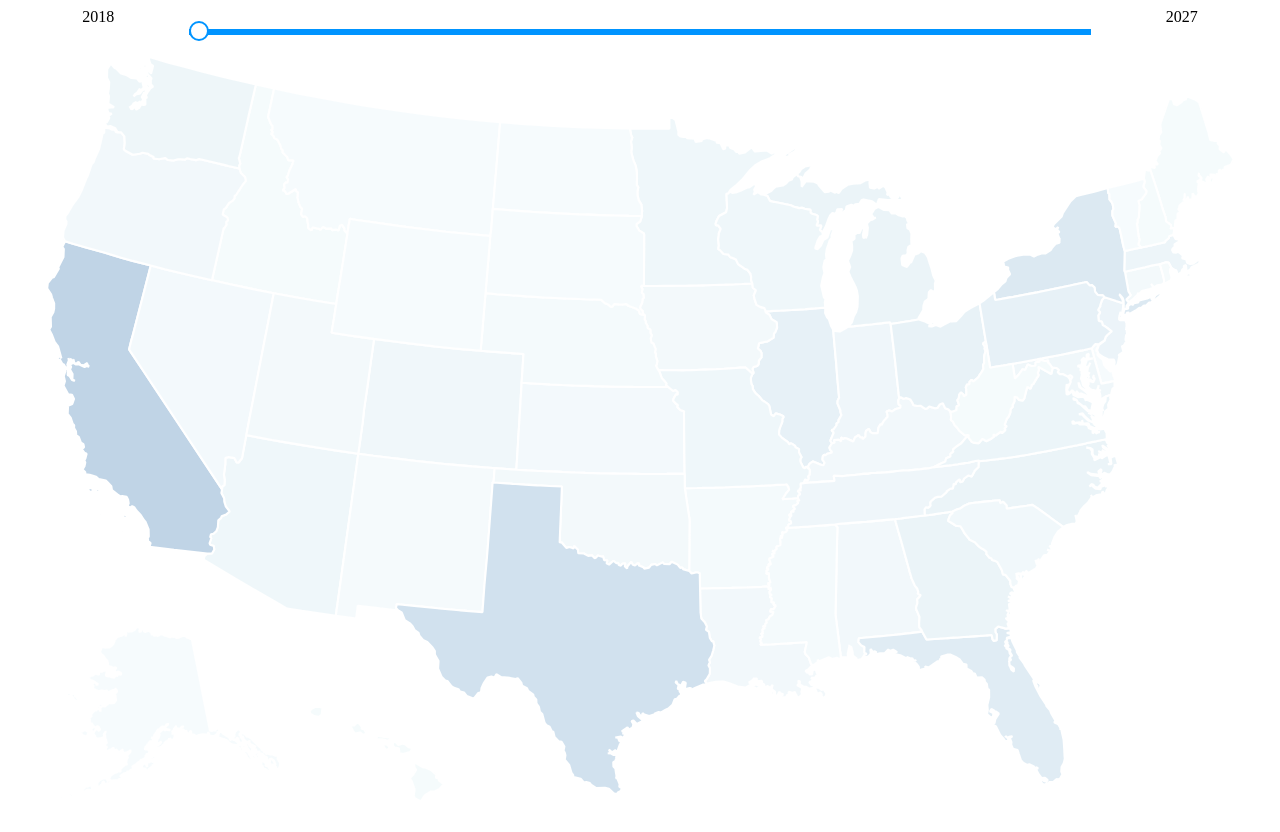
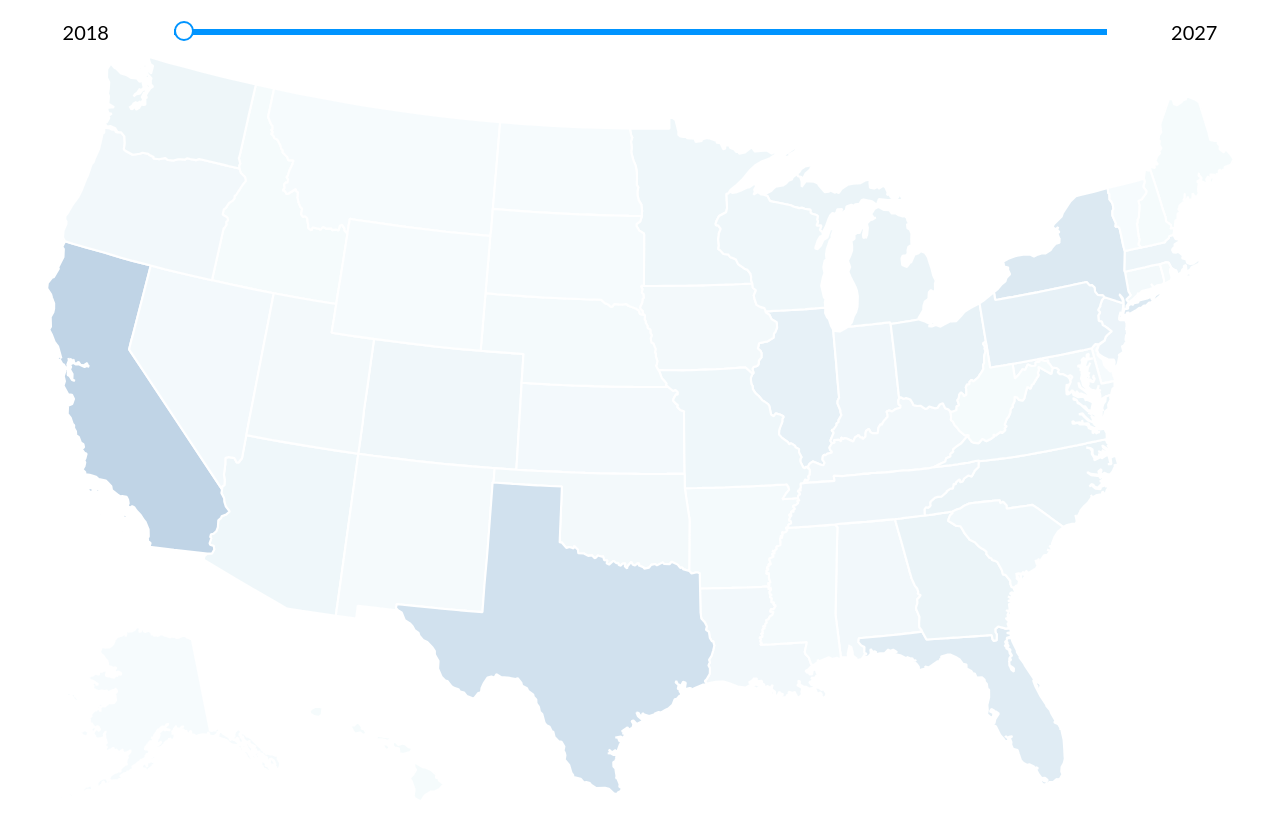
Before and after one commit to TaxFoundation/jobs-map, a React (Create React App) app: page / in a window 1280 px wide. Shown: the top 832 px of the page. Built offline with nearby package versions, Linux system fonts and the light colour scheme.

Commit message:
Slider label styles added

```diff
--- a/src/components/Slider.js
+++ b/src/components/Slider.js
@@ -4,11 +4,16 @@ import styled from 'styled-components';
 import RangeInput from './RangeInput';
 
 const SliderContainer = styled.div`
+  align-content: center;
+  align-items: center;
   display: grid;
-  grid-template: auto / 1fr 5fr 1fr;
+  grid-gap: 10px;
+  grid-template: auto / 1fr 6fr 1fr;
 `;
 
 const Label = styled.div`
+  font-family: 'Lato', sans-serif;
+  font-size: 20px;
   text-align: center;
 `;
 
```
